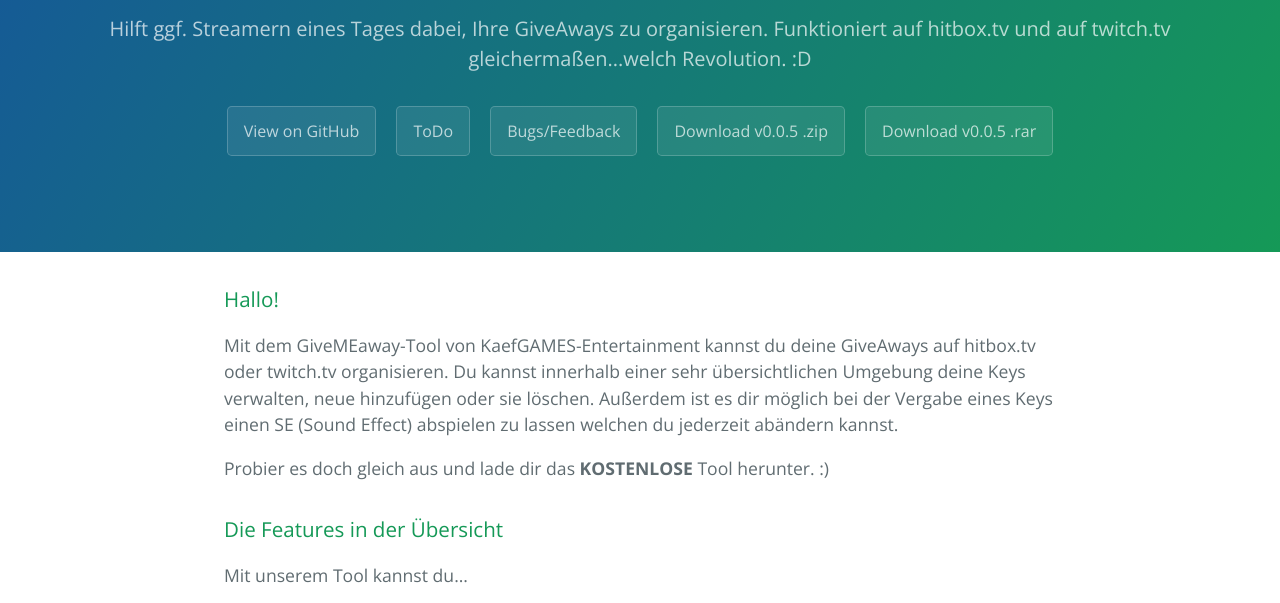
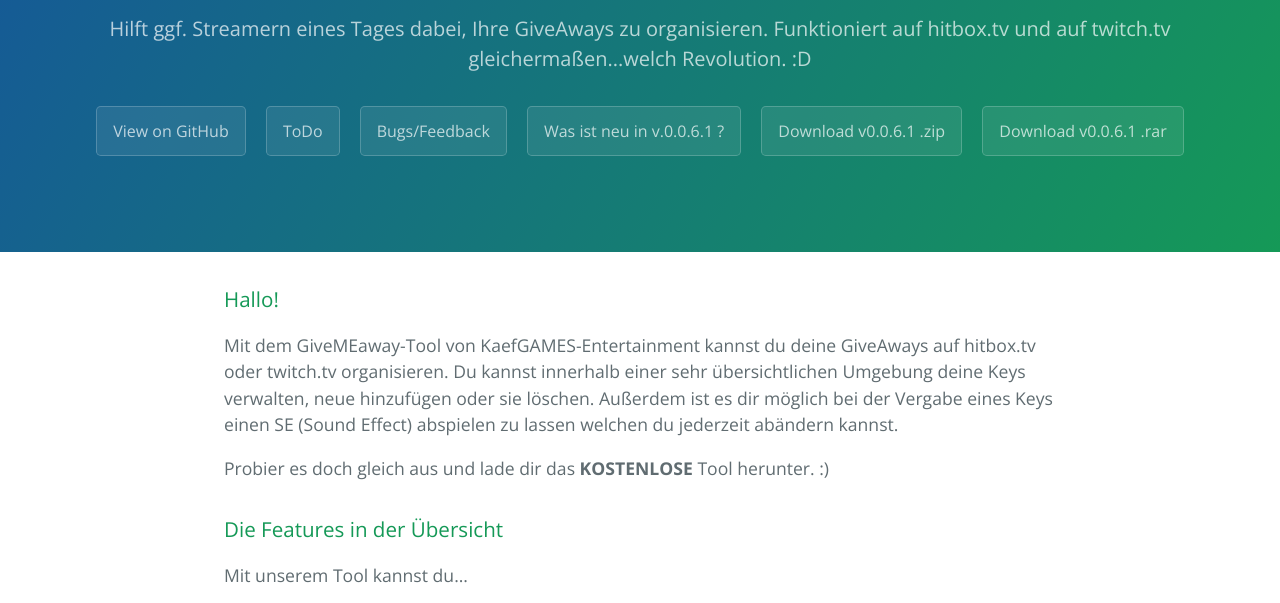
Before and after one commit to KaefGAMES/GiveMEaway-Tool, a plain HTML site: page index.html in a window 1280 px wide. Shown: the part 166-769 px from the top of the page. Drawn offline with nearby package versions, Linux system fonts and the light colour scheme.

Commit message:
added a what-is-new button and updated dl-links
the update to the newest version is highly recommended

```diff
--- a/index.html
+++ b/index.html
@@ -16,8 +16,9 @@
       <a href="https://github.com/KaefGAMES/GiveMEaway-Tool" class="btn">View on GitHub</a>
       <a href="https://github.com/KaefGAMES/GiveMEaway-Tool/issues/1" class="btn">ToDo</a>
       <a href="https://github.com/KaefGAMES/GiveMEaway-Tool/issues" class="btn">Bugs/Feedback</a>
-      <a href="https://github.com/KaefGAMES/GiveMEaway-Tool/releases/download/0.0.5/Release.zip" class="btn">Download v0.0.5 .zip</a>
-      <a href="https://github.com/KaefGAMES/GiveMEaway-Tool/releases/download/0.0.5/Release.rar" class="btn">Download v0.0.5 .rar</a>
+      <a href="https://github.com/KaefGAMES/GiveMEaway-Tool/releases/tag/0.0.6.1" class="btn">Was ist neu in v.0.0.6.1 ?</a>
+      <a href="https://github.com/KaefGAMES/GiveMEaway-Tool/releases/download/0.0.6.1/Release.zip" class="btn">Download v0.0.6.1 .zip</a>
+      <a href="https://github.com/KaefGAMES/GiveMEaway-Tool/releases/download/0.0.6.1/Release.rar" class="btn">Download v0.0.6.1 .rar</a>
     </section>
 
     <section class="main-content">
```
